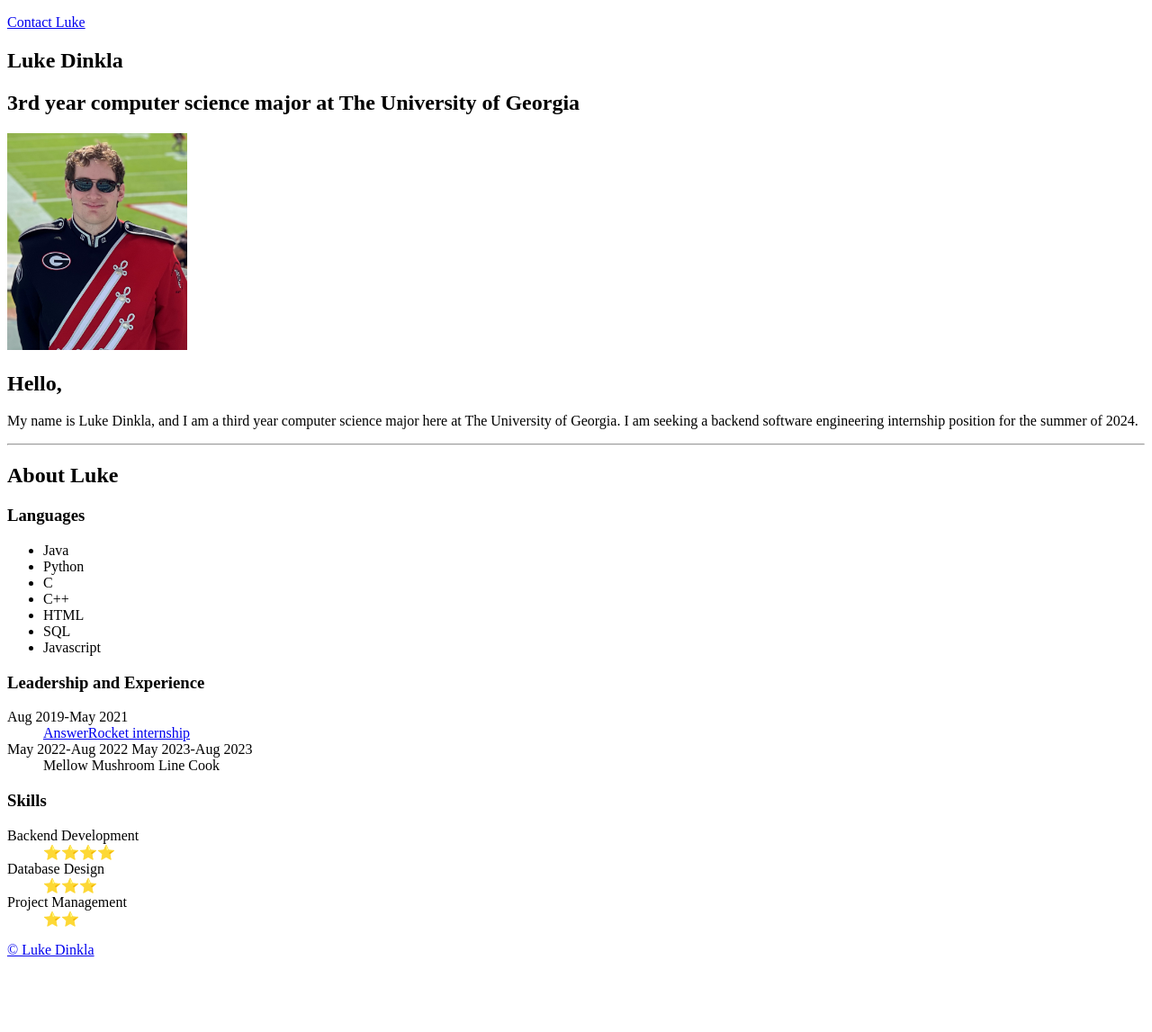
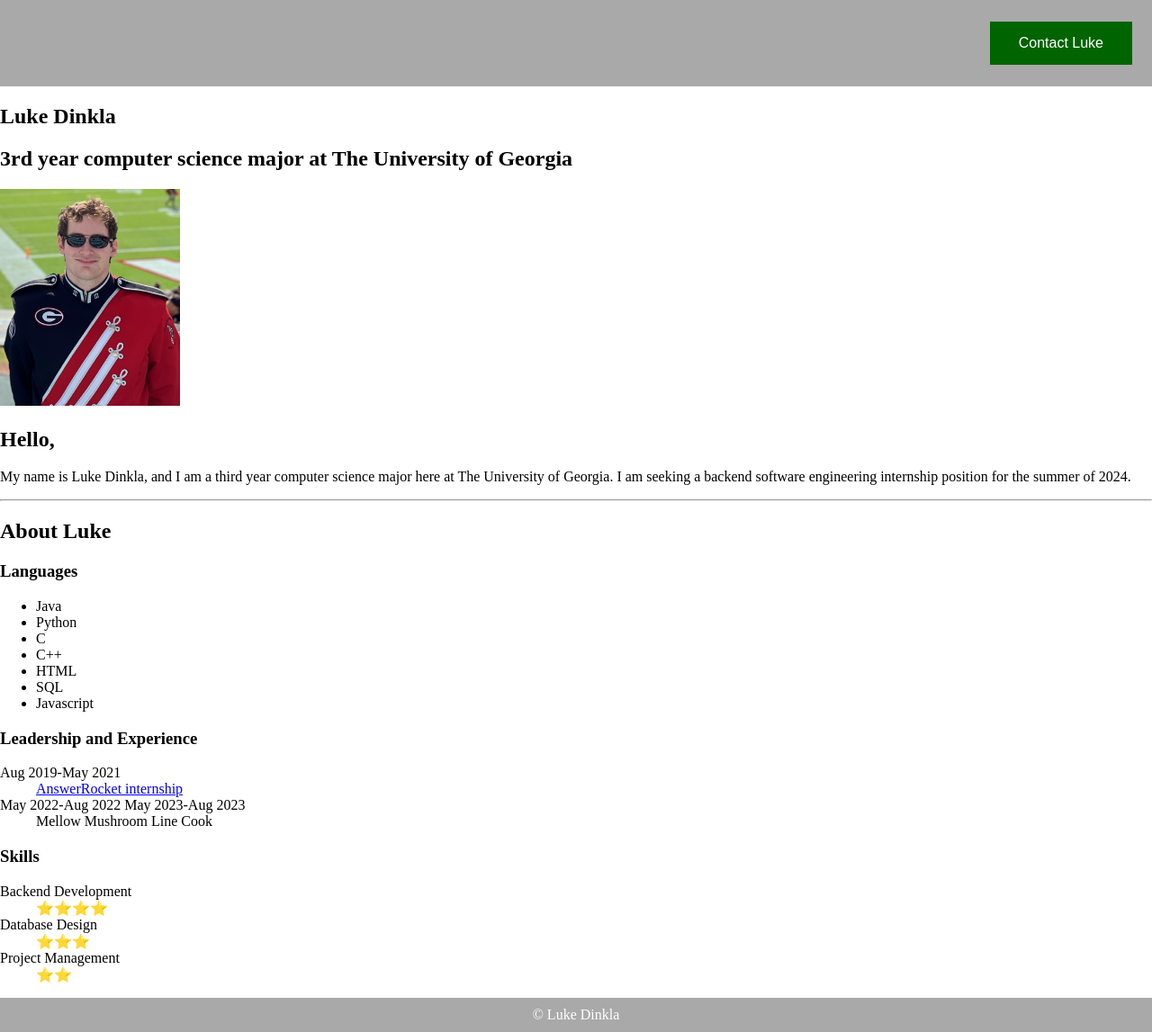
Before and after one commit to pojgik/LukeDinklaPersonalCV, a plain HTML site: page html/index.html in a window 1280 px wide. Shown: the whole page at 90% size. Before the commit the page ends 1073 px from the top, so only its background shows below. Drawn offline with Linux system fonts and the light colour scheme.

Commit message:
Added some style for navbar and footer

```diff
--- a/css/style.css
+++ b/css/style.css
@@ -0,0 +1,58 @@
+body {
+    margin: 0;
+}
+
+nav {
+    display: flex;
+    background-color: darkgray;
+    overflow: hidden;
+    padding: 10px;
+    justify-content: flex-end;
+    /* border-bottom: 1px solid black; */
+}
+
+nav a {
+    color: white;
+    text-decoration: none;
+    margin-right: 10px;
+}
+
+nav button {
+    background-color: darkgreen;
+    border: none;
+    color: white;
+    padding: 15px 32px;
+    display: inline-block;
+    text-align: center;
+    text-decoration: none;
+    font-size: 16px;
+    margin: 4px 2px;
+    cursor: pointer;
+    /* border-bottom: none; */
+}
+
+nav button:hover {
+    color: blue;
+}
+
+footer {
+    background-color: darkgray;
+    padding: 10px;
+    display: flex;
+    justify-content: center;
+    color: white;
+    /* border-top: 1px solid black; */
+}
+
+footer a {
+    color: white;
+    text-decoration: none;
+}
+
+footer a:hover {
+    color: blue;
+}
+
+footer a:visited {
+    color: purple;
+}
--- a/html/index.html
+++ b/html/index.html
@@ -2,8 +2,11 @@
 <html lang = "en">
 <head>
     <title>Luke Dinkla CV</title>
+    <link rel="stylesheet" href="..\css\style.css">
     <nav>
-        <p><a href = "contact.html">Contact Luke</a></p>
+        <nav>
+            <button onclick="location.href='contact.html'">Contact Luke</button>
+        </nav>
     </nav>
     <section>
         <h1>Luke Dinkla</h1>
```
